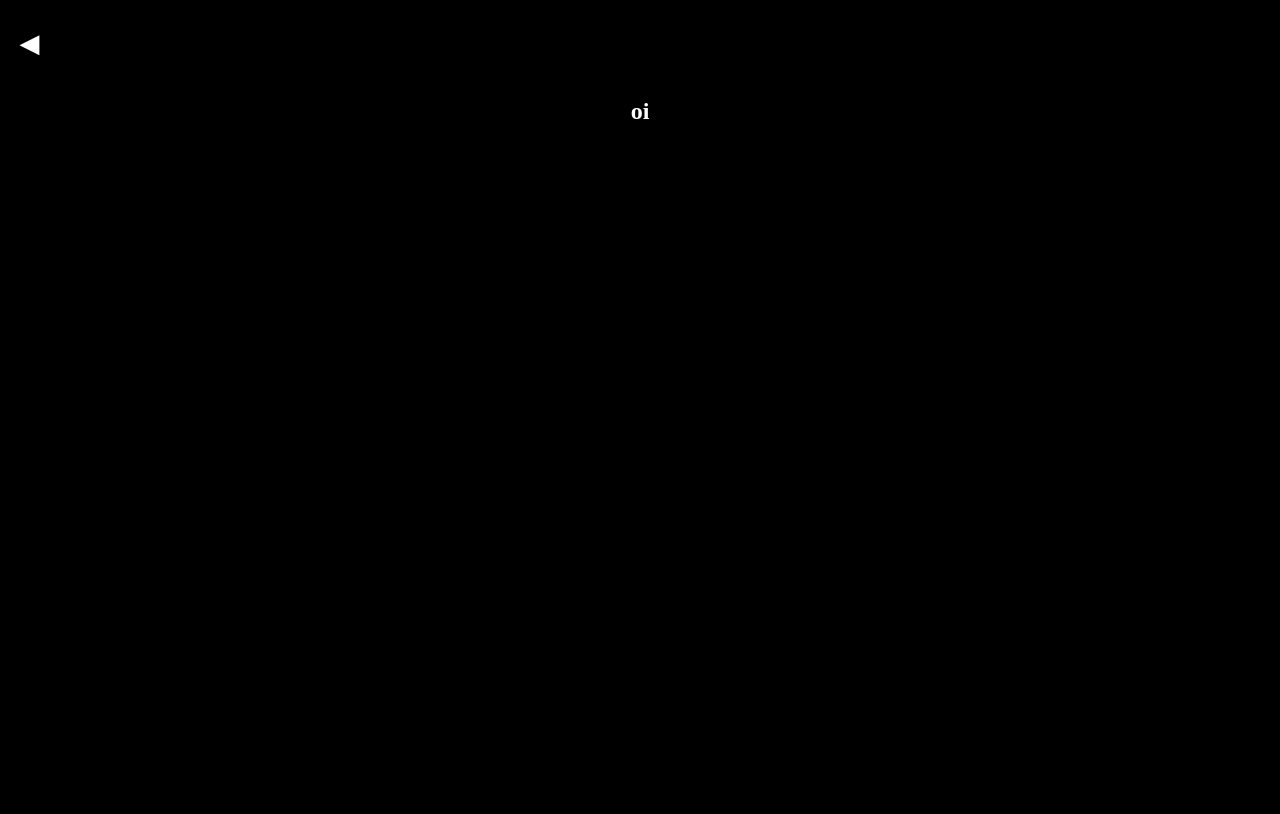
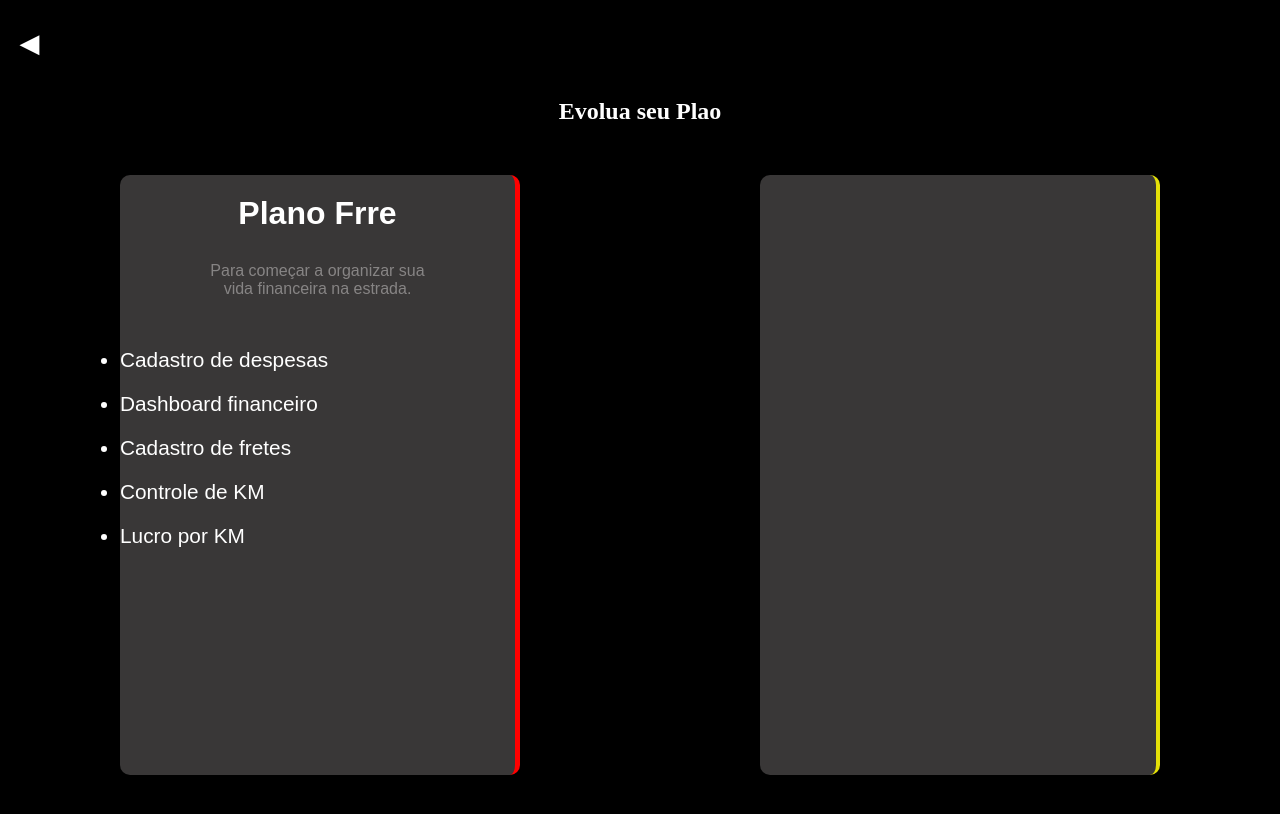
Before and after one commit to Joao-Pedro-Oliveira-Batista/SaaS---Ajuda-ao-Caminhoneiro, a plain HTML site: page HTML/Plano PRO.html in a window 1280 px wide. Drawn offline with Linux system fonts and the light colour scheme.

Commit message:
Atualizei

```diff
--- a/CSS/style.css
+++ b/CSS/style.css
@@ -889,6 +889,7 @@ textarea {
 
 .bodyplanopro {
     background-color: black;
+    margin-bottom: 50px;
 }
 
 .cabecalhoplanopro h1 {
@@ -912,3 +913,77 @@ textarea {
     color: white;
     margin-top: 40px;
 }
+
+.planostelaplaopro {
+    display: flex;
+    justify-content: space-around;
+}
+
+@media (max-width: 900px) {
+    .planostelaplaopro {
+        display: flex;
+        flex-direction: column;
+    }
+}
+
+.planofree {
+    width: 400px;
+    height: 600px;
+    background-color: rgba(65, 63, 63, 0.884);
+    margin-top: 50px;
+    border-radius: 10px;
+    border-right: 5px solid rgb(255, 0, 0);
+}
+
+@media (max-width: 900px) {
+    .planofree {
+        width: auto;
+        margin-left: 3%;
+        margin-right: 3%;
+    }
+}
+
+.planopro {
+    width: 400px;
+    height: 600px;
+    background-color: rgba(65, 63, 63, 0.884);
+    margin-top: 50px;
+    border-radius: 10px;
+    border-right: 4px solid rgba(255, 251, 0, 0.863);
+
+}
+
+@media (max-width: 900px) {
+    .planopro {
+        width: auto;
+        margin-left: 3%;
+        margin-right: 3%;
+    }
+}
+
+.planofree h2 {
+    color: white;
+    font-size: 2em;
+    font-family: Arial, Helvetica, sans-serif;
+    text-align: center;
+    padding-top: 20px;
+}
+
+.planofree p {
+    color: rgba(145, 143, 143, 0.884);
+    font-size: 1em;
+    font-family: Arial, Helvetica, sans-serif;
+    text-align: center;
+    padding-top: 30px;
+}
+
+
+.ulplanos {
+    display: flex;
+    flex-direction: column;
+    gap: 20px;
+    color: white;
+    padding-top: 50px;
+    font-size: 1.3em;
+    font-family: Arial, Helvetica, sans-serif;
+}
--- a/HTML/Plano PRO.html
+++ b/HTML/Plano PRO.html
@@ -12,11 +12,31 @@
     <headre class="cabecalhoplanopro">
         <h1><a class="a-planopro" href="Dashboard.html">◀</a> </h1>
         <section class="tituloplanopro">
-            <h2>oi</h2>
+            <h2>Evolua seu Plao</h2>
         </section>
     </headre>
     <main>
+        <div class="planostelaplaopro">
+            <section class="planofree">
+                <h2>Plano Frre</h2>
+                <p>Para começar a organizar sua <br> vida financeira na estrada.</p>
 
+
+                <div>
+                    <ul class="ulplanos">
+                        <li>Cadastro de despesas</li>
+                        <li>Dashboard financeiro</li>
+                        <li>Cadastro de fretes</li>
+                        <li>Controle de KM</li>
+                        <li>Lucro por KM</li>
+
+                    </ul>
+                </div>
+            </section>
+            <section class="planopro">
+
+            </section>
+        </div>
     </main>
 </body>
 
```
